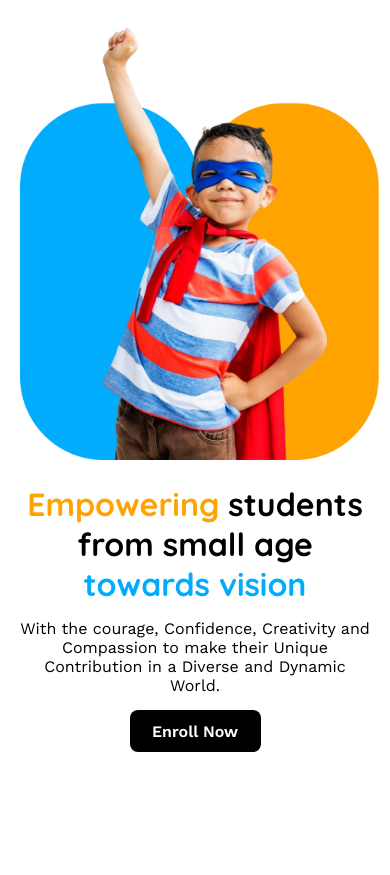
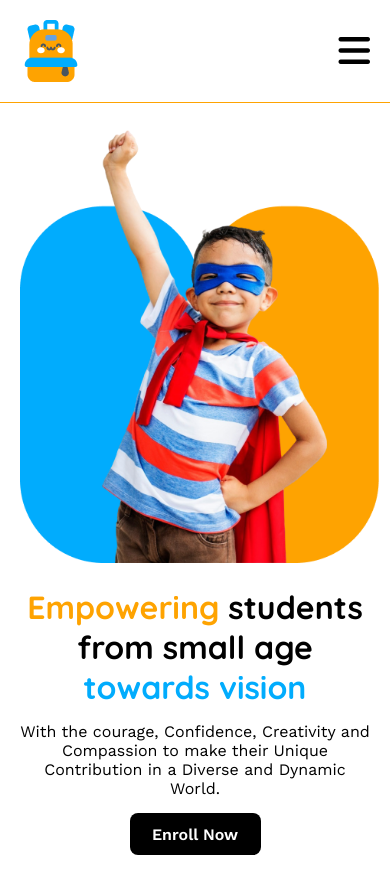
Before and after one commit to Mezbahul-241-15-929/B11-A2-Kids-School, a plain HTML site: page index.html in a window 390 px wide. Before the commit the page ends 844 px from the top, so only its background shows below. Drawn offline with nearby package versions, Linux system fonts and the light colour scheme.

Commit message:
navbar responsive

```diff
--- a/index.html
+++ b/index.html
@@ -32,6 +32,7 @@
         <div class="btn1">
           <p>Contact</p>
         </div>
+        <i class="fa-solid fa-bars menu-icon"></i>
       </nav>
 
       <!-- Hero Section -->
--- a/style.css
+++ b/style.css
@@ -129,6 +129,10 @@
     font-weight: 600;
 }
 
+.menu-icon{
+    display: none;
+}
+
 
 /* Hero Section css */
 .hero {
@@ -180,16 +184,33 @@ span {
 }
 
 
-/* Hero section responsive */
+/* Hero & Navbar section responsive */
 
 @media (max-width:500px) {
+    /* .navbar{
+        display: none;
+    } */
+     .logo>p,.menu,.btn1{
+        display: none;
+     }
+     .navbar{
+        box-sizing: border-box;
+        border-bottom: 0.5px solid rgb(254, 163, 1);
+        display: flex;
+        justify-content: space-between;
+        padding-left: 20px;
+        padding-right: 20px;
+     }
+     .menu-icon{
+        display: inline;
+        font-size: 36px;
+     }
+
+    /* Hero secton */
     .main-section{
         padding: 0;
     }
 
-    .navbar{
-        display: none;
-    }
     .hero {
       flex-direction: column-reverse;
       justify-content: center;
```
